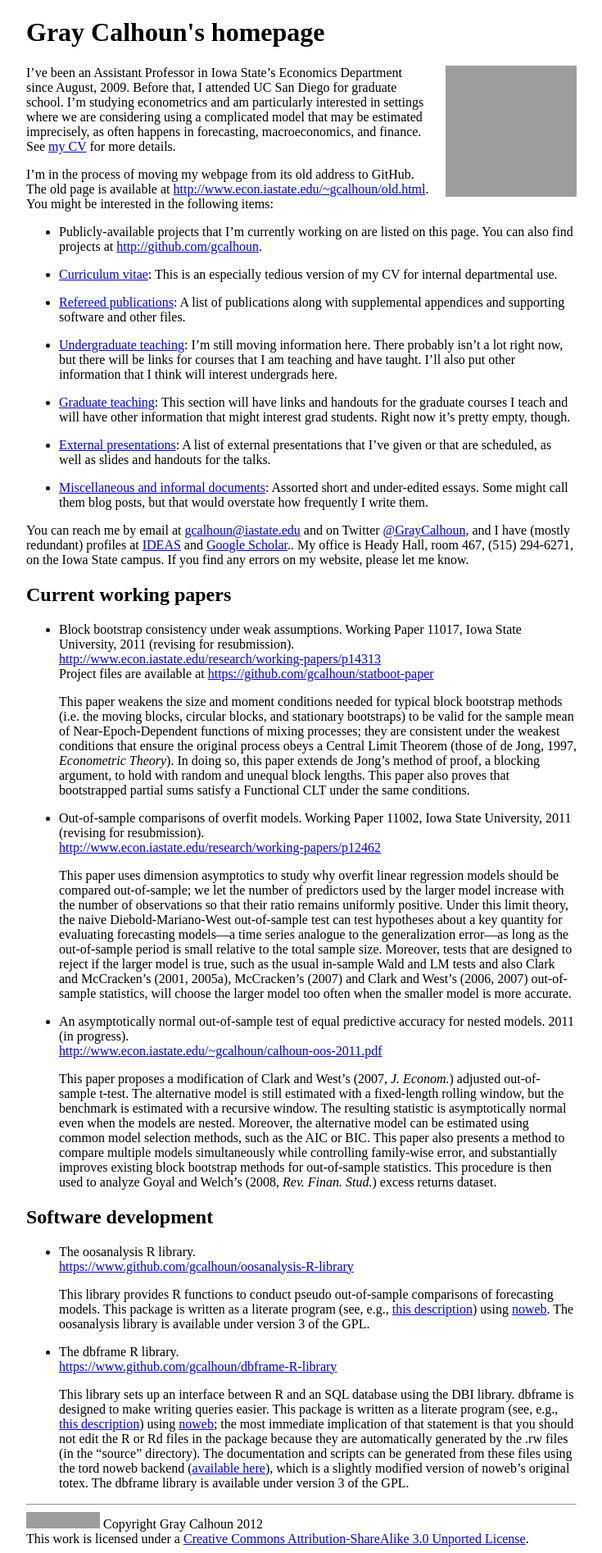
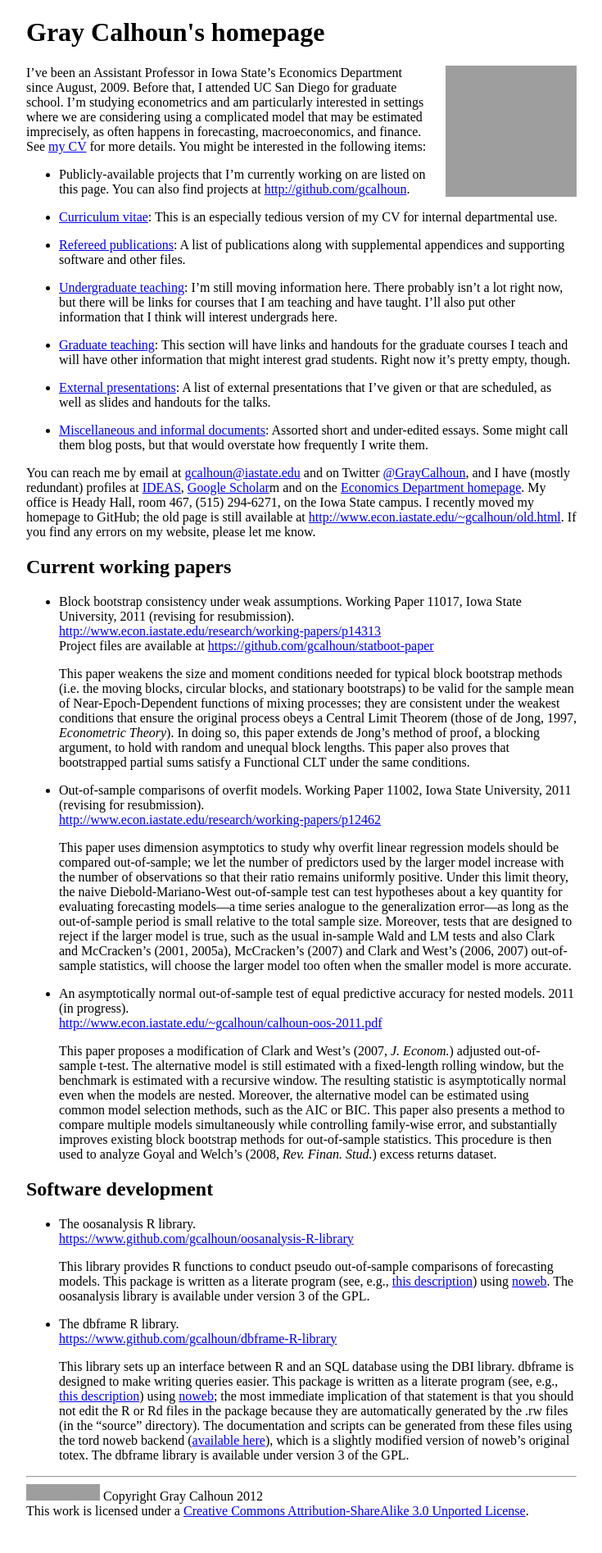
Before and after one commit to mmkuang/grayclhn.github.io, a Jekyll site: the page built from index.md, in a window 1280 px wide. Shown: the whole page at 82% size, without its empty margins (272-1007 px from the left). Built offline with Jekyll 4.4.1, drawn with Linux system fonts in a browser that asks for light colours; after the commit the page ends 1860 px from its top, so only the background shows below that; grey boxes are pictures that could not be loaded.

Commit message:
Hotfix: corrected typo and changed old homepage reference

```diff
--- a/index.md
+++ b/index.md
@@ -11,15 +11,11 @@ since August, 2009. Before that, I attended UC San Diego for graduate
 school. I'm studying econometrics and am particularly interested in
 settings where we are considering using a complicated model that may
 be estimated imprecisely, as often happens in forecasting,
-macroeconomics, and finance. See [my CV][CV] for more details.
-
-I'm in the process of moving my webpage from its old address to
-GitHub.  The old page is available at
-<http://www.econ.iastate.edu/~gcalhoun/old.html>.  You might be interested in
-the following items:
+macroeconomics, and finance. See [my CV][CV] for more details. You
+might be interested in the following items:
 
 * Publicly-available projects that I'm currently working on are
-  listed on this page.  You can also find projects at
+  listed on this page. You can also find projects at
   <http://github.com/gcalhoun>.
 
 * [Curriculum vitae][CV]: This is an especially tedious version
@@ -29,13 +25,13 @@ the following items:
   with supplemental appendices and supporting software and other files.
 
 * [Undergraduate teaching](undergraduate.html): I'm still moving
-  information here.  There probably isn't a lot right now, but there
+  information here. There probably isn't a lot right now, but there
   will be links for courses that I am teaching and have taught. I'll
   also put other information that I think will interest undergrads here.
 
 * [Graduate teaching](graduate.html): This section will have links and
   handouts for the graduate courses I teach and will have other
-  information that might interest grad students.  Right now it's
+  information that might interest grad students. Right now it's
   pretty empty, though.
 
 * [External presentations](/talks/): A list of external presentations
@@ -43,16 +39,20 @@ the following items:
   handouts for the talks.
 
 * [Miscellaneous and informal documents](/essays/): Assorted
-  short and under-edited essays.  Some might call them blog posts, but
+  short and under-edited essays. Some might call them blog posts, but
   that would overstate how frequently I write them.
 
 You can reach me by email at <gcalhoun@iastate.edu> and on Twitter
 [@GrayCalhoun](http://www.twitter.com/#!/GrayCalhoun), and I have
 (mostly redundant) profiles at
-[IDEAS](http://ideas.repec.org/f/pca491.html) and [Google
-Scholar](http://scholar.google.com/citations?hl=en&user=OS8d9ycAAAAJ)..
+[IDEAS](http://ideas.repec.org/f/pca491.html), [Google
+Scholar](http://scholar.google.com/citations?hl=en&user=OS8d9ycAAAAJ)m
+and on the [Economics Department
+homepage](http://www.econ.iastate.edu/people/faculty/calhoun-gray).
 My office is Heady Hall, room 467, (515) 294-6271, on the Iowa State
-campus.  If you find any errors on my website, please let me know.
+campus. I recently moved my homepage to GitHub; the old page is still
+available at <http://www.econ.iastate.edu/~gcalhoun/old.html>. If you
+find any errors on my website, please let me know.
 
 Current working papers
 ----------------------
```
